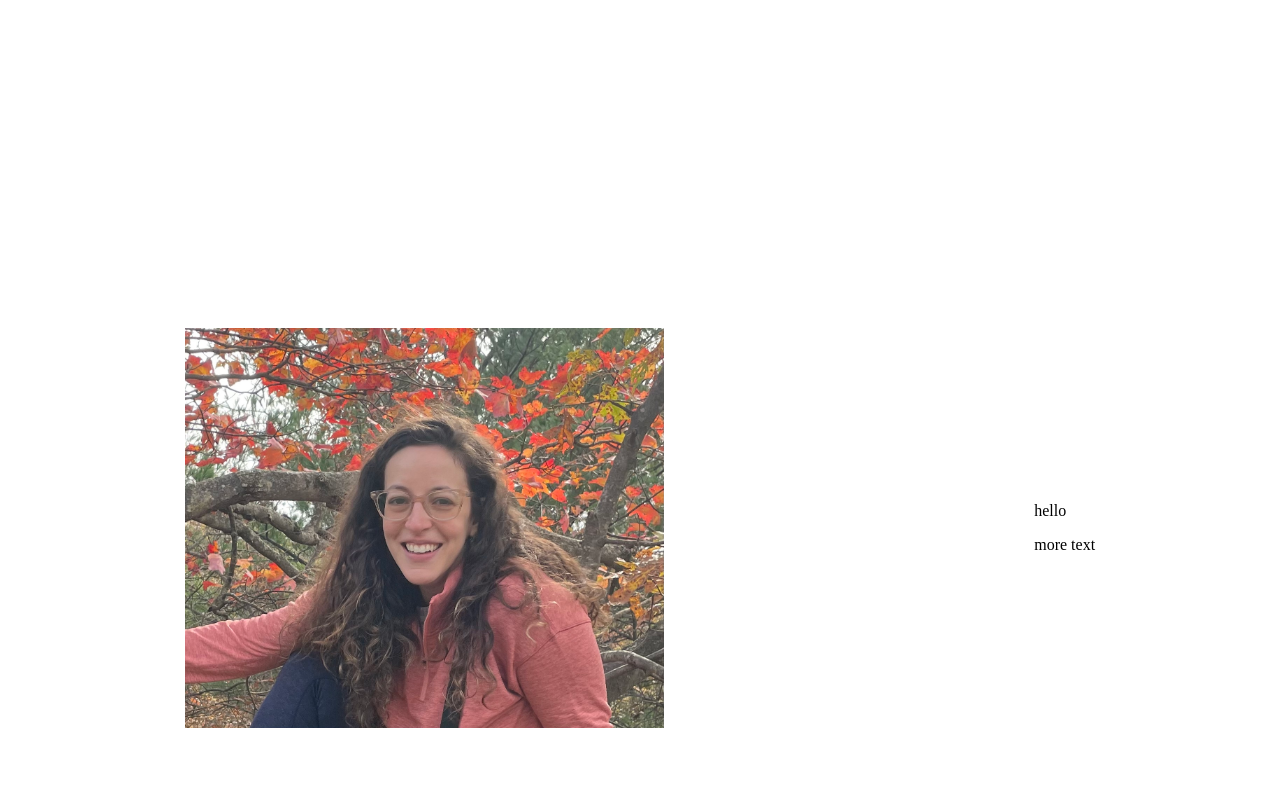
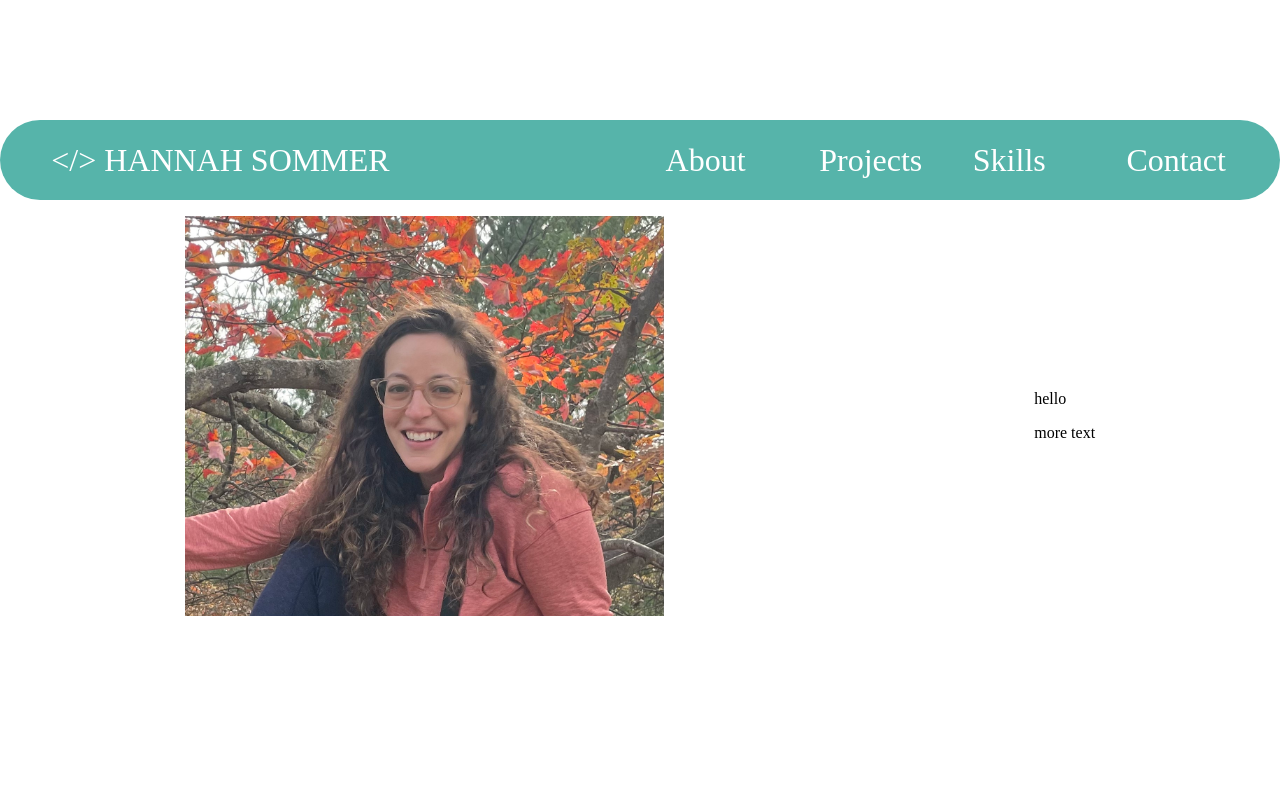
Before and after one commit to sommerh/sommerh.github.io, a React (Create React App) app: page / in a window 1280 px wide. Shown: the part 680-1480 px from the top of the page. Built offline with nearby package versions, Linux system fonts and the light colour scheme; a web font is replaced by a local one.

Commit message:
Create sticky navbar

```diff
--- a/src/App.js
+++ b/src/App.js
@@ -1,6 +1,6 @@
 // import logo from './logo.svg'; //put photo into src folder and import
 // import './App.css'; //all css in index, use styled components
-import React, { useState } from 'react';
+import React from 'react';
 import About from './components/About';
 import Home from './components/Home';
 import NavBar from './components/NavBar';
@@ -9,16 +9,10 @@ import Skills from './components/Skills';
 import Contact from './components/Contact';
 
 function App() {
-  const [isHome, setIsHome] = useState(true);
-
-  const viewHome = () => {
-    setIsHome(true);
-  };
-
   return (
     <>
-      {!isHome && <NavBar />}
-      <Home viewHome={viewHome} />
+      <Home />
+      <NavBar />
       <About />
       <Projects />
       <Skills />
--- a/src/components/About.js
+++ b/src/components/About.js
@@ -1,14 +1,15 @@
 import React from 'react';
-import NavBar from './NavBar';
 import headshot from '../headshot.jpg';
 
 const About = () => {
   return (
     <div id="about" className="segment">
-      <img src={headshot} id="headshot" alt="hiking-headshot" />
-      <div>
-        <p>hello</p>
-        <p>more text</p>
+      <div id="about-body">
+        <img src={headshot} id="headshot" alt="hiking-headshot" />
+        <div>
+          <p>hello</p>
+          <p>more text</p>
+        </div>
       </div>
     </div>
   );
--- a/src/components/Contact.js
+++ b/src/components/Contact.js
@@ -1,10 +1,8 @@
 import React from 'react';
-import NavBar from './NavBar';
 
 const Contact = () => {
   return (
     <div id="contact" className="segment">
-      <NavBar />
       <h1>This is contact</h1>
     </div>
   );
--- a/src/components/Home.js
+++ b/src/components/Home.js
@@ -1,10 +1,6 @@
-import React, { useEffect } from 'react';
+import React from 'react';
 
-const Home = ({ viewHome }) => {
-  useEffect(() => {
-    viewHome();
-  });
-
+const Home = () => {
   return (
     <div id="home">
       <div id="name">
--- a/src/components/Projects.js
+++ b/src/components/Projects.js
@@ -1,10 +1,8 @@
 import React from 'react';
-import NavBar from './NavBar';
 
 const Projects = () => {
   return (
     <div id="projects" className="segment">
-      <NavBar />
       <h1>This is projects</h1>
     </div>
   );
--- a/src/components/Skills.js
+++ b/src/components/Skills.js
@@ -1,10 +1,8 @@
 import React from 'react';
-import NavBar from './NavBar';
 
 const Skills = () => {
   return (
     <div id="skills" className="segment">
-      <NavBar />
       <h1>This is skills</h1>
     </div>
   );
--- a/src/index.css
+++ b/src/index.css
@@ -59,13 +59,14 @@ body {
   border-radius: 5vw;
   align-items: center;
   justify-content: space-between;
+  position: sticky;
+  top: 1vh;
 }
 
 #navbar a:first-child {
   flex: 4;
   padding-left: 4vw;
 }
-
 
 #navbar a {
   flex: 1;
@@ -76,6 +77,12 @@ body {
 
 /* ABOUT ME COMPONENT */
 #about {
+  /* display: flex;
+  flex-direction: column;
+  justify-content: center; */
+}
+
+#about-body {
   display: flex;
   flex-direction: row;
   align-items: center;
```
